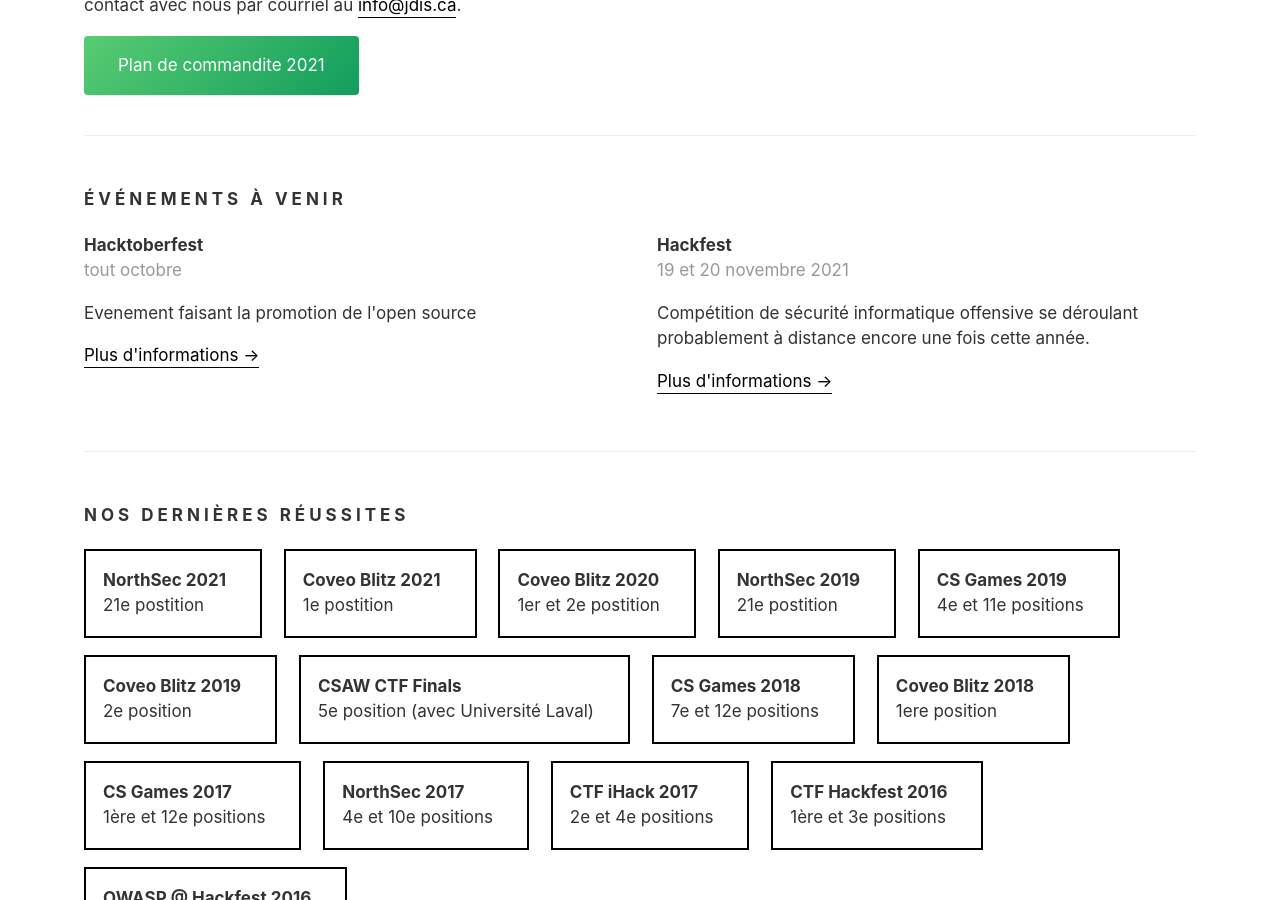
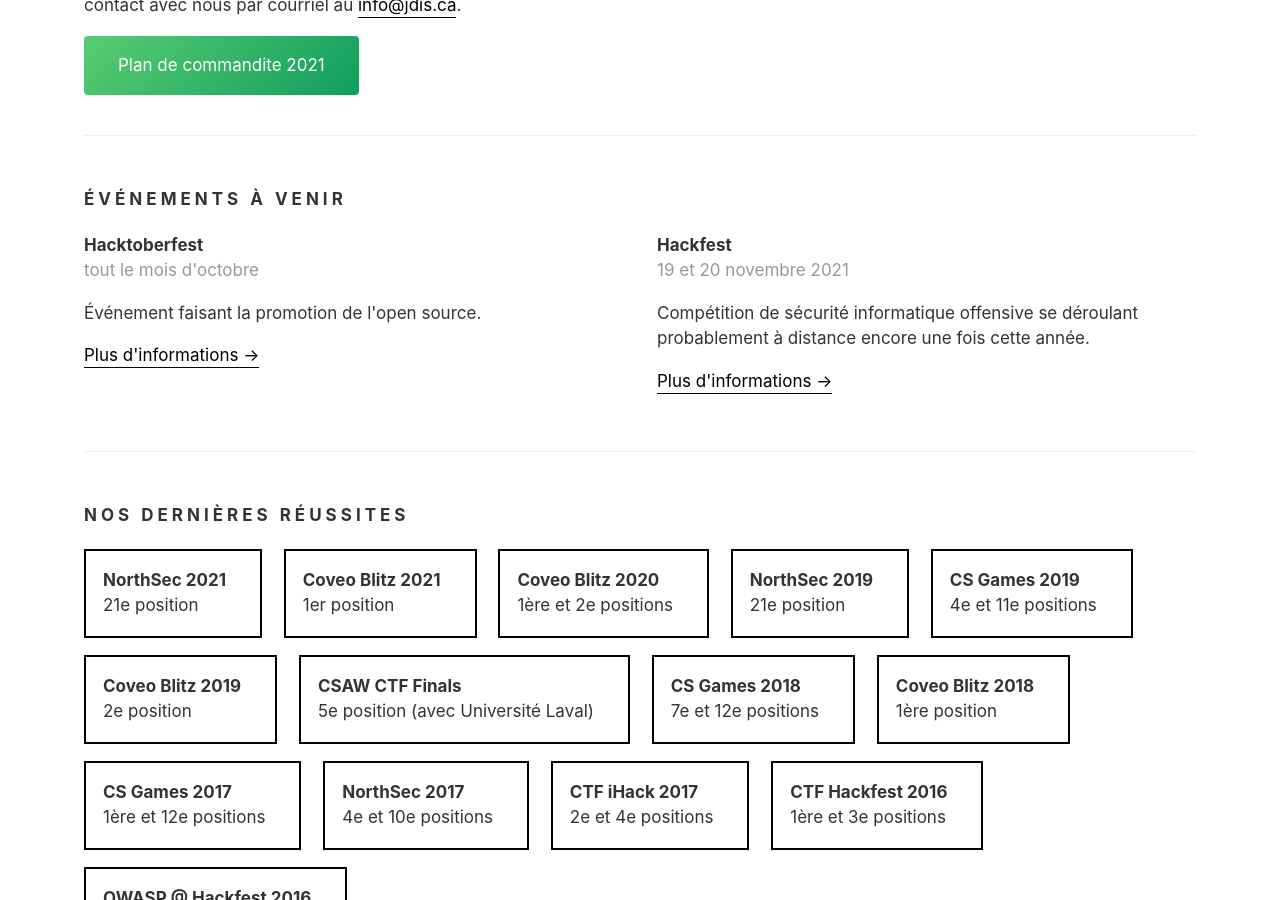
Before and after one commit to JDIS/Website, a Jekyll site: the page built from _pages/index.html, in a window 1280 px wide and 900 px high, scrolled down 2079 px. Built offline with Jekyll 4.4.1, drawn with Linux system fonts in a browser that asks for light colours; some web fonts are replaced.

Commit message:
Corriger des fautes de français :memo:

```diff
--- a/_data/achievements.json
+++ b/_data/achievements.json
@@ -1,19 +1,19 @@
 [
   {
     "event": "NorthSec 2021",
-    "achievement": "21e postition"
+    "achievement": "21e position"
   },
   {
     "event": "Coveo Blitz 2021",
-    "achievement": "1e postition"
+    "achievement": "1er position"
   },
   {
     "event": "Coveo Blitz 2020",
-    "achievement": "1er et 2e postition"
+    "achievement": "1ère et 2e positions"
   },
   {
     "event": "NorthSec 2019",
-    "achievement": "21e postition"
+    "achievement": "21e position"
   },
   {
     "event": "CS Games 2019",
@@ -33,7 +33,7 @@
   },
   {
     "event": "Coveo Blitz 2018",
-    "achievement": "1ere position"
+    "achievement": "1ère position"
   },
   {
     "event": "CS Games 2017",
--- a/_data/events.json
+++ b/_data/events.json
@@ -10,10 +10,10 @@
   {
     "name": "Hacktoberfest",
     "url": "https://hacktoberfest.digitalocean.com/",
-    "date": "tout octobre",
+    "date": "tout le mois d'octobre",
     "place":"Online",
     "date_unix": 1635724799000,
-    "description": "Evenement faisant la promotion de l'open source"
+    "description": "Événement faisant la promotion de l'open source."
   },
   {
     "name": "Introduction à l'Hacktoberfest",
@@ -21,7 +21,7 @@
     "date": "30 septembre 19:00",
     "place":"Discord",
     "date_unix": 1633028400000,
-    "description": "Evenement faisant la promotion de l'open source"
+    "description": "Événement faisant la promotion de l'open source."
   },
   {
     "name": "Hackfest",
```
